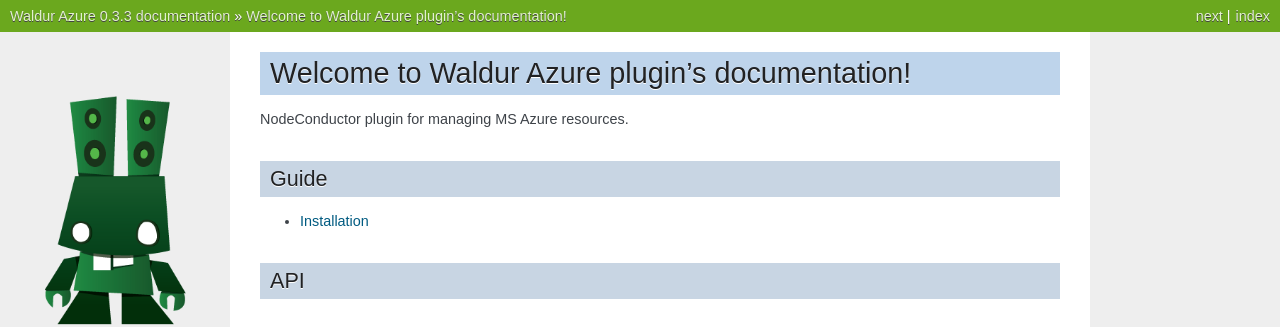
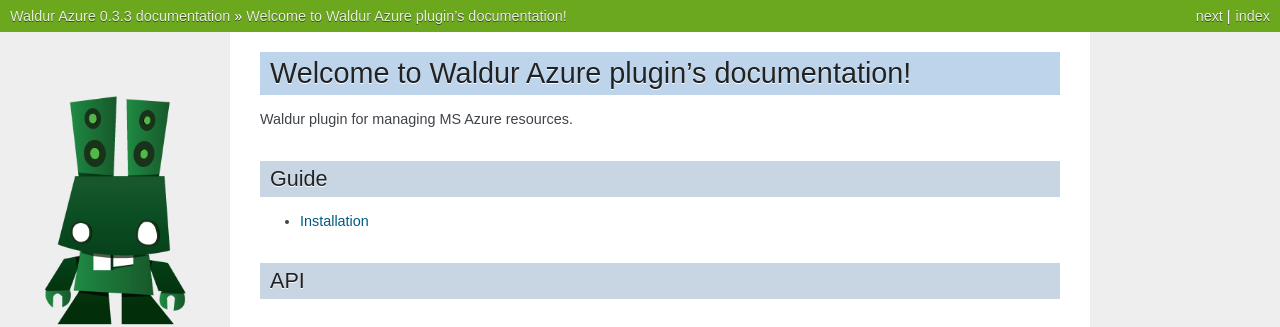
Before and after one commit to opennode/waldur-azure, a Sphinx documentation site: the page built from docs/index.rst, in a window 1280 px wide. Shown: the top 327 px of the page. Built offline with Sphinx 7.4.7, drawn with Linux system fonts in a browser that asks for light colours; pages that are not in the unit, such as notebooks, are missing from menus; the version number is read from the project's files by our own code.

Commit message:
Bump core dependency.

```diff
--- a/docs/index.rst
+++ b/docs/index.rst
@@ -1,7 +1,7 @@
 Welcome to Waldur Azure plugin's documentation!
-================================================================
+===============================================
 
-NodeConductor plugin for managing MS Azure resources.
+Waldur plugin for managing MS Azure resources.
 
 Guide
 -----
--- a/docs/installation.rst
+++ b/docs/installation.rst
@@ -9,7 +9,7 @@
 
     git clone https://github.com/opennode/waldur-azure.git
 
-* Install Waldur Azure into NodeConductor virtual environment
+* Install Waldur Azure into Waldur virtual environment
 
   .. code-block:: bash
 
--- a/setup.py
+++ b/setup.py
@@ -7,7 +7,7 @@
 ]
 
 install_requires = [
-    'waldur_core>0.148.3',
+    'waldur-core>=0.151.0',
     'apache-libcloud>=1.1.0,<2.2.0',
     'cryptography',
 ]
```
Also changed, not shown: 1 other file.
